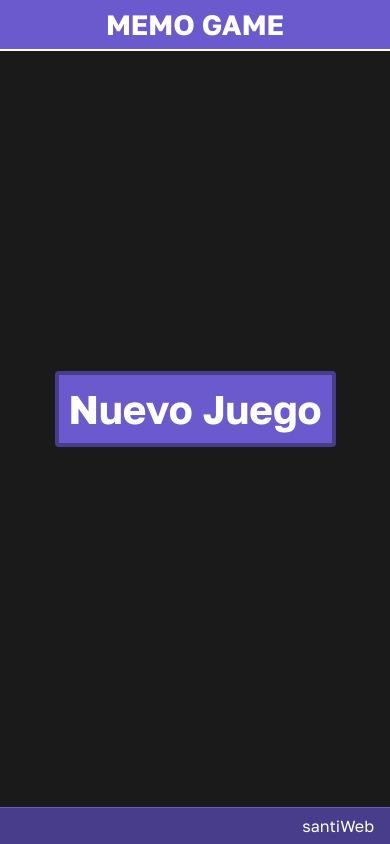
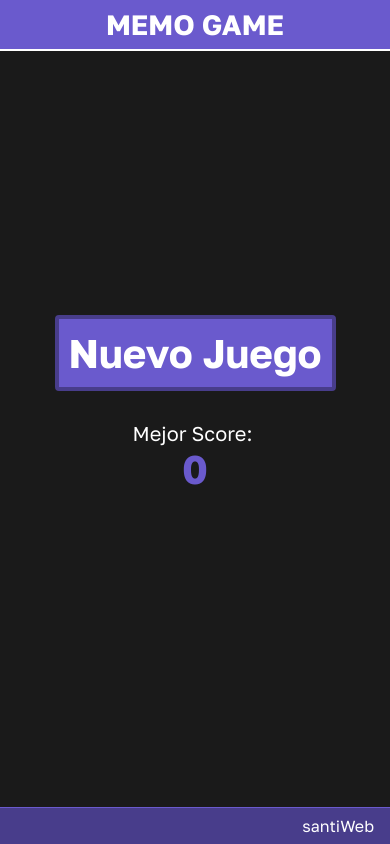
Before and after one commit to santio89/memo-game-react-native, a React Native app: screen / in a window 390 px wide. Built offline with nearby package versions, Linux system fonts and the light colour scheme.

Commit message:
adding best score

```diff
--- a/components/Card.js
+++ b/components/Card.js
@@ -9,7 +9,7 @@ const Card = ({ card, handleChoice, choiceOne, choiceTwo, disabled }) => {
     }
 
     return (
-        <Text style={styles.card}>
+        <Text style={[styles.card, card.matched?styles.cardMatched:""]}>
             {
                 card.matched || card.id === choiceOne?.id || card.id === choiceTwo?.id ?
                     <TouchableOpacity style={[styles.cardBackWrapper, styles.cardFront]}>
@@ -35,7 +35,17 @@ const styles = StyleSheet.create({
         shadowColor: "#000",
         shadowOffset: {
             width: 0,
-            height: 12,
+            height: 6,
+        },
+        shadowOpacity: 0.58,
+        shadowRadius: 16.00,
+        elevation: 24,
+    },
+    cardMatched: {
+        shadowColor: Constants.colorPrimary,
+        shadowOffset: {
+            width: 0,
+            height: 6,
         },
         shadowOpacity: 0.58,
         shadowRadius: 16.00,
--- a/components/Game.js
+++ b/components/Game.js
@@ -5,6 +5,7 @@ import { v4 as uuidv4 } from 'uuid';
 import Constants from '../constants/Styles.js';
 import Card from './Card';
 import emojis from '../constants/Emojis.js';
+import { storageGetItem, storageSetItem } from './AsyncStorage.js';
 
 
 const Game = () => {
@@ -16,7 +17,29 @@ const Game = () => {
     const [disabled, setDisabled] = useState(false)
     const [winner, setWinner] = useState(false)
     const [startState, setStartState] = useState(false)
+    const [bestScore, setBestScore] = useState(0);
     const windowWidth = Dimensions.get('window').width;
+
+
+    /* storage-max score */
+    const storeData = async (score) => {
+        try {
+            await storageSetItem("mg-score", JSON.stringify(score));
+        } catch (error) {
+            console.log("error saving data to storage")
+        }
+    };
+
+    const retrieveData = async () => {
+        try {
+            const value = await storageGetItem('mg-score');
+            if (value !== null) {
+                setBestScore(JSON.parse(value))
+            }
+        } catch (error) {
+            console.log("error retrieving data from storage")
+        }
+    };
 
 
     /* elijo emojis al azar */
@@ -86,25 +109,31 @@ const Game = () => {
         const everyMatch = cards.length > 0 && cards.every(card => card.matched === true)
         if (everyMatch) {
             setTimeout(() => {
+                bestScore === 0 ? setBestScore(turns) : (turns < bestScore && setBestScore(turns))
                 setWinner(true)
             }, 1000)
         }
     }, [cards])
 
     useEffect(() => {
+        retrieveData()
         selectEmojis()
     }, [])
 
-    useEffect(()=>{console.log(cards)}, [cards])
+    useEffect(() => {
+        storeData(bestScore)
+    }, [bestScore])
 
     return (
         <View style={styles.gameContainer}>
-            {/* <Text>Max Score: </Text> */}
             {
                 !startState ?
-                    <TouchableOpacity onPress={shuffleCards}>
-                        <Text style={styles.newGame}>Nuevo Juego</Text>
-                    </TouchableOpacity> :
+                    <>
+                        <TouchableOpacity onPress={shuffleCards}>
+                            <Text style={styles.newGame}>Nuevo Juego</Text>
+                        </TouchableOpacity>
+                        <View style={styles.bestScore}><Text style={styles.bestScoreText}>Mejor Score: </Text><Text style={styles.bestScoreNumber}>{bestScore}</Text></View>
+                    </> :
                     <>
                         {winner === true ?
                             <>
@@ -120,6 +149,7 @@ const Game = () => {
                                 </View>
                             </> :
                             <>
+                                <View style={styles.bestScore}><Text style={styles.bestScoreText}>Mejor Score: </Text><Text style={styles.bestScoreNumber}>{bestScore}</Text></View>
                                 <View style={styles.turnsButtonsContainer}>
                                     <View style={styles.turns}>
                                         <Text style={styles.turnsText}>Turnos: {turns}</Text>
@@ -162,9 +192,9 @@ const styles = StyleSheet.create({
     gameContainer: {
         padding: 10,
         width: '100%',
+        maxWidth: 800,
         justifyContent: 'center',
         alignItems: 'center',
-        marginTop: 20,
         marginBottom: 80
     },
     newGame: {
@@ -177,6 +207,22 @@ const styles = StyleSheet.create({
         backgroundColor: Constants.colorPrimary,
         color: Constants.colorWhite,
         margin: 20,
+    },
+    bestScore: {
+        justifyContent: 'center',
+        alignItems: 'center',
+        padding: 10
+    },
+    bestScoreText: {
+        fontSize: Constants.fontMd,
+        color: Constants.colorWhite,
+        fontFamily: Constants.fontPrimary,
+        alignSelf: 'flex-end',
+    },
+    bestScoreNumber: {
+        fontFamily: Constants.fontPrimaryBold,
+        color: Constants.colorPrimary,
+        fontSize: Constants.fontXl
     },
     winner: {
         fontSize: Constants.fontLg,
@@ -275,7 +321,8 @@ const styles = StyleSheet.create({
         alignItems: 'center',
         width: '40%',
         maxWidth: 400,
-        minWidth: 320
+        minWidth: 320,
+        marginBottom: 10
     },
     cardsContainer: {
         padding: 20,
```
